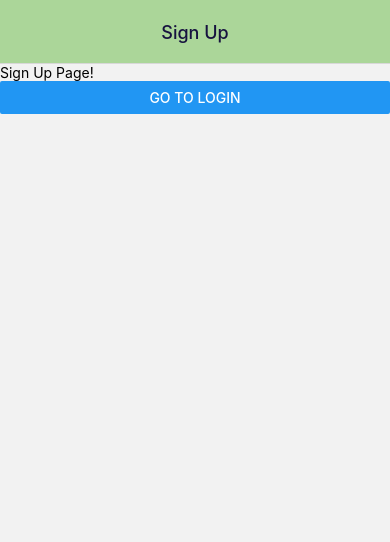
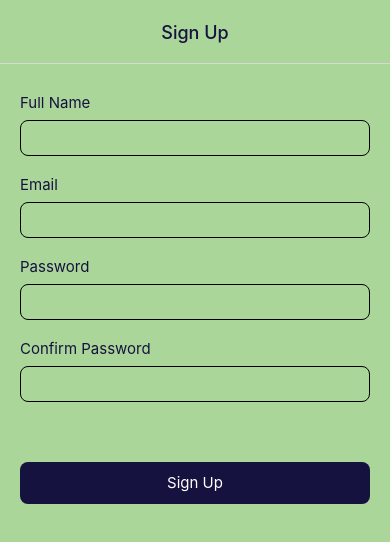
Before and after one commit to manugeo/my-react-native-app, a React Native app: screen /SignUp in a window 390 px wide. Shown: the top 542 px of the page. Built offline with nearby package versions, Linux system fonts and the light colour scheme.

Commit message:
Sign Up - Initial UI implementation.

```diff
--- a/src/components/SignUp.jsx
+++ b/src/components/SignUp.jsx
@@ -1,15 +1,40 @@
-import { Button, StyleSheet, Text, View } from "react-native";
+import { ScrollView, StyleSheet, View } from "react-native";
+import theme from "../theme";
+import { useState } from "react";
+import InputText from "./InputText";
+import InputButton from "./InputButton";
 
-const SignUp = ({ navigation }) => {
-  const styles = StyleSheet.create({
-    container: { }
-  });
+const styles = StyleSheet.create({
+  scrollViewContent: {
+    flexGrow: 1,
+    backgroundColor: theme.colors.backgroundPrimary
+  },
+  container: {
+    paddingHorizontal: 20,
+    paddingVertical: 30,
+  }
+});
+
+const SignUp = () => {
+  const [fullName, setFullName] = useState('');
+  const [email, setEmail] = useState('');
+  const [password, setPassword] = useState('');
+  const [confirmPassword, setConfirmPassword] = useState('');
+
+  const onSignUpPress = () => {
+    console.log("Button pressed!");
+  };
 
   return (
-    <View style={styles.container}>
-      <Text>Sign Up Page!</Text>
-      <Button title="Go to Login" onPress={() => navigation.navigate('Login')} />
-    </View>
+    <ScrollView contentContainerStyle={styles.scrollViewContent} >
+      <View style={styles.container}>
+        <InputText value={fullName} label="Full Name" onChange={setFullName} />
+        <InputText value={email} label="Email" keyboardType="email-address" style={{ marginTop: 20 }} onChange={setEmail} />
+        <InputText value={password} label="Password" secureTextEntry style={{ marginTop: 20 }} onChange={setPassword} />
+        <InputText value={confirmPassword} label="Confirm Password" secureTextEntry style={{ marginTop: 20 }} onChange={setConfirmPassword} />
+        <InputButton title="Sign Up" style={{ marginTop: 60 }} onPress={onSignUpPress} />
+      </View>
+    </ScrollView>
   );
 };
 
```
